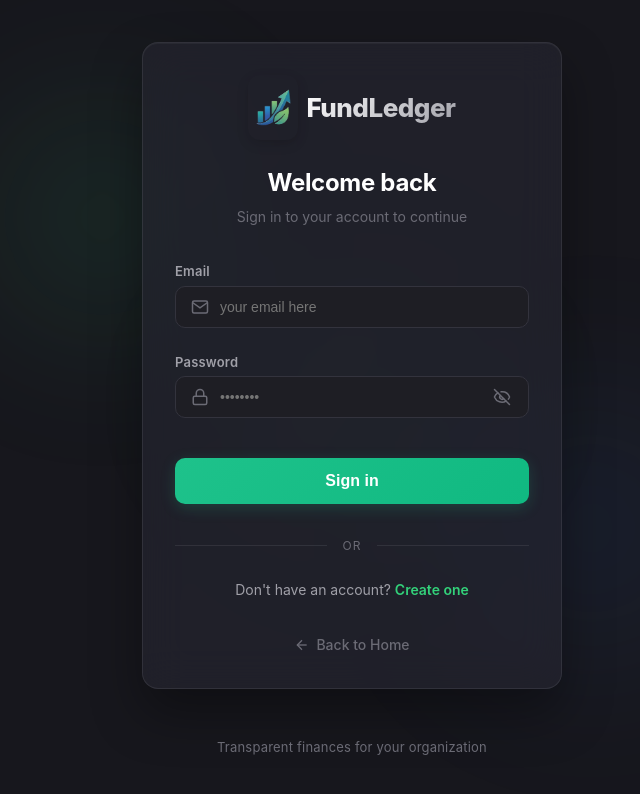
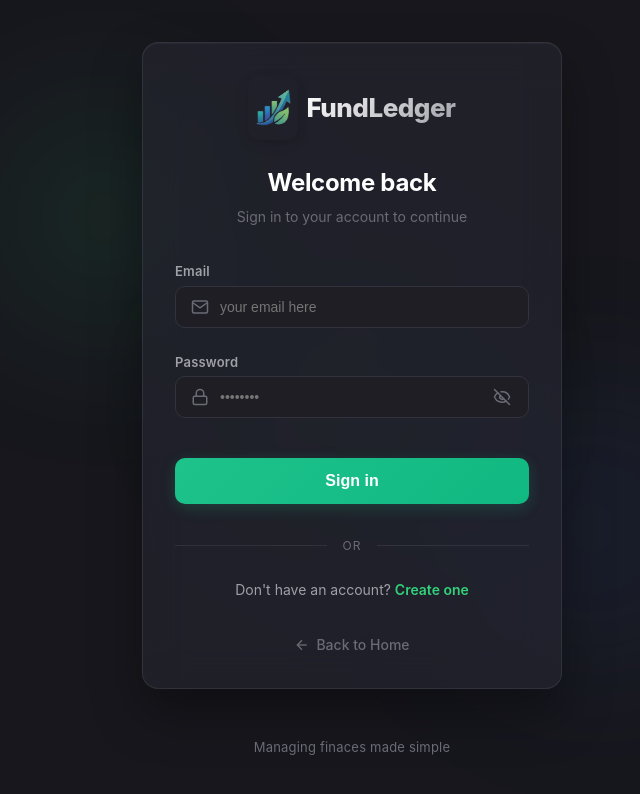
Before and after one commit to catmoreak/Fundledger-OpenSource, a React (Vite) app: page / in a window 1280 px wide. Shown: the top 794 px of the page, without its empty margins (288-928 px from the left). Built offline with nearby package versions, Linux system fonts and the light colour scheme; no server answers.

Commit message:
minor fixes

```diff
--- a/index.html
+++ b/index.html
@@ -2,7 +2,7 @@
 <html lang="en">
   <head>
     <meta charset="UTF-8" />
-    <link rel="icon" type="image/svg+xml" href="/favicon.svg" />
+    <link rel="icon" type="image/svg+xml" href="/logo.png" />
     <meta name="viewport" content="width=device-width, initial-scale=1.0" />
     <title>fundledger-opensource</title>
   </head>
--- a/src/components/AdminSidebar.tsx
+++ b/src/components/AdminSidebar.tsx
@@ -83,7 +83,7 @@ function AdminSidebar() {
           gap: "12px"
         }}>
           <img
-            src="/logo2.png"
+            src="/logo.png"
             alt="FundLedger Logo"
             style={{ width: "40px", height: "40px", borderRadius: borderRadius.md, objectFit: "cover" }}
           />
--- a/src/pages/auth/Login.tsx
+++ b/src/pages/auth/Login.tsx
@@ -316,7 +316,7 @@ const Login: FC = () => {
         </Link>
       </div>
 
-      <p style={footerText}>Transparent finances for your organization</p>
+      <p style={footerText}>Managing finaces made simple </p>
     </div>
   );
 };
```
